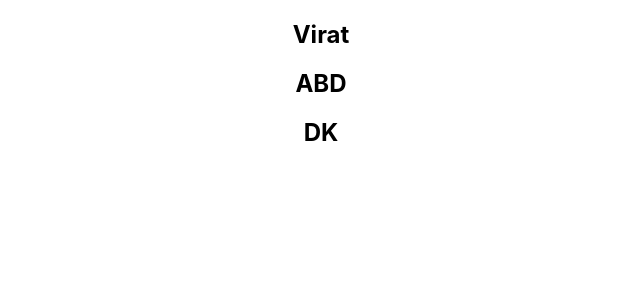
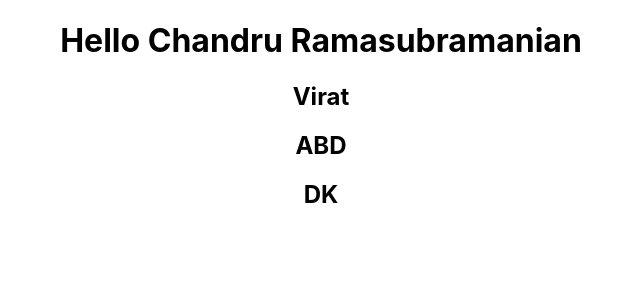
Before and after one commit to ChandraseharR/my-app, a React (Create React App) app: page / in a window 1280 px wide. Shown: the top 300 px of the page, without its empty margins (319-959 px from the left). Built offline with nearby package versions, Linux system fonts and the light colour scheme.

Commit message:
commit changes

```diff
--- a/src/App.js
+++ b/src/App.js
@@ -27,7 +27,7 @@ function App() {
       <Welcome name="Mr." surname="Perfect"/>
       <Welcome name="Mrs."surname="Perfect"/>
       <Welcome name="all"/> */}
-      {/* <Greet name="Chandru" surname="Ramasubramanian"/> */}
+      <Greet name="Chandru" surname="Ramasubramanian"/>
       {/* <FunctionClick />
       <ClassClick /> */}
       {/* <EventBind /> */}
```
